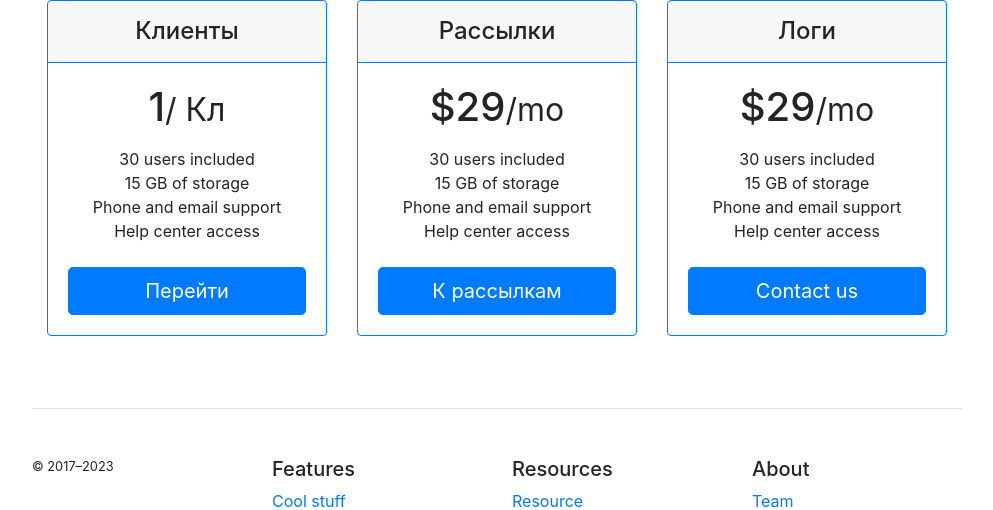
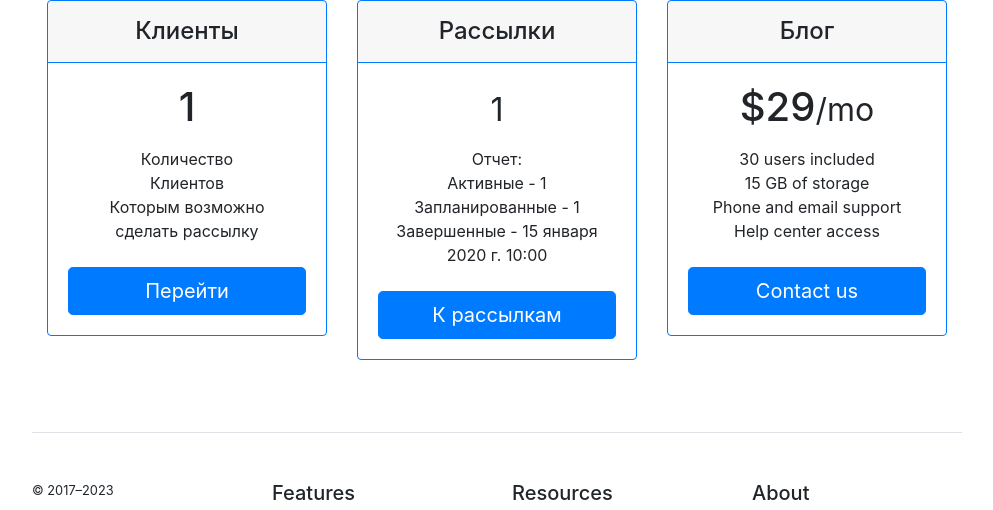
Before and after one commit to StanislavVasilchenko/newsletter, a Django app: template main/templates/main/index.html in a window 1280 px wide. Shown: the part 257-767 px from the top of the page, without its empty margins (143-1136 px from the left). Run offline with Django 5.2, Linux system fonts and the light colour scheme; a user stored in the database is signed in; tables that the repository leaves empty hold one stand-in row (values such as "Sample post"); the template is opened without the code that fills it: most values are stand-ins (such as "Sample title", 1, 10 or a date in 2020); some libraries are stand-ins or nearby versions.

Commit message:
home page

```diff
--- a/main/templates/main/index.html
+++ b/main/templates/main/index.html
@@ -10,16 +10,23 @@
                     <h4 class="my-0 fw-normal">Клиенты</h4>
                 </div>
                 <div class="card-body">
-                    <h1 class="card-title pricing-card-title"> {{ count }}<small
-                            class="text-body-secondary fw-light">/ Кл</small></h1>
+                    {% if not user.is_authenticated %}
+                        <h1 class="card-title pricing-card-title"><small
+                                class="text-body-secondary fw-light">Тут будет кол-во ваших клиентов</small></h1>
+                    {% else %}
+                        <h1 class="card-title pricing-card-title"> {{ client_count }}<small
+                                class="text-body-secondary fw-light"></small></h1>
                         <ul class="list-unstyled mt-3 mb-4">
-                        <li>30 users included</li>
-                        <li>15 GB of storage</li>
-                        <li>Phone and email support</li>
-                        <li>Help center access</li>
+                            <li>Количество</li>
+                            <li>Клиентов</li>
+                            <li>Которым возможно</li>
+                            <li>сделать рассылку</li>
                         </ul>
+                    {% endif %}
+                    {% if user.is_authenticated %}
                         <a href="{% url 'main:client_list' %}" type="button"
                            class="w-100 btn btn-lg btn-primary">Перейти</a>
+                    {% endif %}
                 </div>
             </div>
         </div>
@@ -29,23 +36,28 @@
                     <h4 class="my-0 fw-normal">Рассылки</h4>
                 </div>
                 <div class="card-body">
-                    <h1 class="card-title pricing-card-title">$29<small
-                            class="text-body-secondary fw-light">/mo</small></h1>
+                    {% if not user.is_authenticated %}
+                        <h1 class="card-title pricing-card-title"><small
+                                class="text-body-secondary fw-light">Тут будет кол-во ваших Рассылок</small></h1>
+                    {% else %}
+                        <h1 class="card-title pricing-card-title"><small
+                                class="text-body-secondary fw-light">{{ newsletter_count }}</small></h1>
                         <ul class="list-unstyled mt-3 mb-4">
-                        <li>30 users included</li>
-                        <li>15 GB of storage</li>
-                        <li>Phone and email support</li>
-                        <li>Help center access</li>
+                            <li>Отчет:</li>
+                            <li>Активные - {{ active_newsletters_count }}</li>
+                            <li>Запланированные - {{ create_newsletters_count }}</li>
+                            <li>Завершенные - {{ ended_newsletters_count }}</li>
                         </ul>
                         <a href="{% url 'main:newsletter_list' %}" type="button"
                            class="w-100 btn btn-lg btn-primary">К рассылкам</a>
+                    {% endif %}
                 </div>
             </div>
         </div>
         <div class="col">
             <div class="card mb-4 rounded-3 shadow-sm border-primary">
                 <div class="card-header py-3 text-bg-primary border-primary">
-                    <h4 class="my-0 fw-normal">Логи</h4>
+                    <h4 class="my-0 fw-normal">Блог</h4>
                 </div>
                 <div class="card-body">
                     <h1 class="card-title pricing-card-title">$29<small
```
Also changed, not shown: main/services.py (added, +25 -0 lines). Lines whose indentation alone changed are shown as unchanged.
